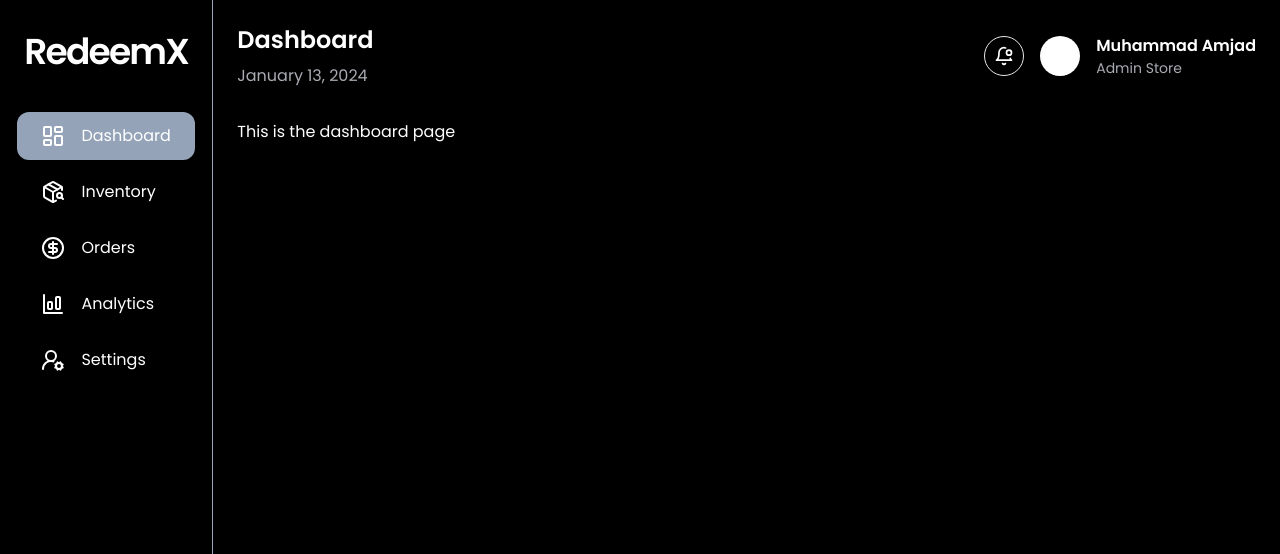
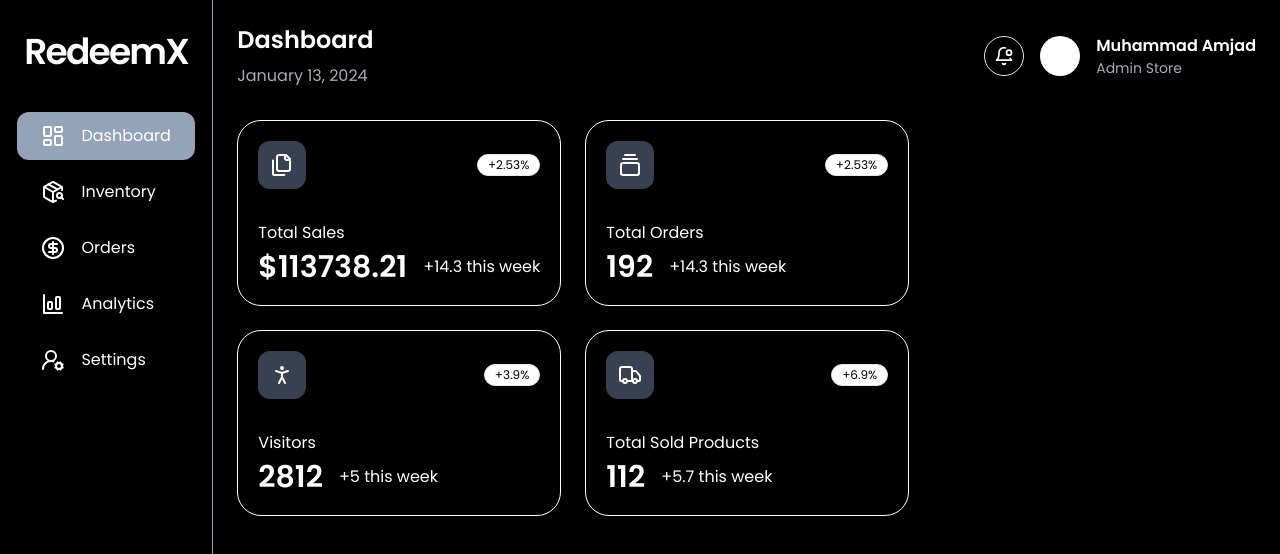
Before and after one commit to devvMuhammad/admin-redeemx, a Next.js app: page / in a window 1280 px wide. Shown: the top 554 px of the page. Built offline with nearby package versions, Linux system fonts and the light colour scheme.

Commit message:
added 4 cards for 4 types of important info

```diff
--- a/src/app/page.tsx
+++ b/src/app/page.tsx
@@ -1,7 +1,67 @@
+import InfoCard from "@/components/dashboard/InfoCard";
+import {
+  FilesIcon,
+  GalleryVerticalEndIcon,
+  PersonStandingIcon,
+  TruckIcon,
+} from "lucide-react";
+
+type DummyInfo = {
+  info: string;
+  mainNumber: number;
+  percentage: number;
+  weekDetail: number;
+  icon: React.JSX.Element;
+};
+
+const dummyData: DummyInfo[] = [
+  {
+    info: "Total Sales",
+    icon: <FilesIcon />,
+    percentage: 2.53,
+    mainNumber: 113738.21,
+    weekDetail: 14.3,
+  },
+  {
+    info: "Total Orders",
+    icon: <GalleryVerticalEndIcon />,
+    percentage: 2.53,
+    mainNumber: 192,
+    weekDetail: 14.3,
+  },
+  {
+    info: "Visitors",
+    icon: <PersonStandingIcon />,
+    percentage: 3.9,
+    mainNumber: 2812,
+    weekDetail: 5,
+  },
+  {
+    info: "Total Sold Products",
+    icon: <TruckIcon />,
+    percentage: 6.9,
+    mainNumber: 112,
+    weekDetail: 5.7,
+  },
+];
+
 export default function Home() {
   return (
-    <section>
-      <h1>This is the dashboard page </h1>
+    <section className="grid grid-cols-[auto_1fr]">
+      <div className="grid grid-rows-2 grid-cols-2 gap-6">
+        {dummyData.map(
+          ({ icon, info, percentage, mainNumber, weekDetail }, index) => (
+            <InfoCard
+              key={index}
+              info={info}
+              icon={icon}
+              percentage={percentage}
+              mainNumber={mainNumber}
+              weekDetail={weekDetail}
+            />
+          )
+        )}
+      </div>
     </section>
   );
 }
--- /dev/null
+++ b/src/components/dashboard/InfoCard.tsx
@@ -0,0 +1,34 @@
+import Badge from "../ui/Badge";
+
+type InfoCardProps = {
+  info: string;
+  mainNumber: number;
+  percentage: number;
+  weekDetail: number;
+  icon: React.JSX.Element;
+};
+
+export default function InfoCard({
+  info,
+  mainNumber,
+  percentage,
+  weekDetail,
+  icon,
+}: InfoCardProps) {
+  return (
+    <div className="flex flex-col p-5 border border-white rounded-3xl">
+      <div className="flex justify-between items-center">
+        <div className="bg-gray-700 p-3 rounded-xl">{icon}</div>
+        <Badge>{`+${percentage.toString()}%`}</Badge>
+      </div>
+      <p className="mt-8 mb-1">{info}</p>
+      <div className="flex gap-4 items-center">
+        <h1 className="font-bold text-3xl">
+          {info === "Total Sales" && "$"}
+          {mainNumber}
+        </h1>
+        <p>+{weekDetail} this week</p>
+      </div>
+    </div>
+  );
+}
--- a/src/components/sidebar/Sidebar.tsx
+++ b/src/components/sidebar/Sidebar.tsx
@@ -11,8 +11,8 @@
 import { Key } from "react";
 
 type Links = {
-  name: String;
-  link: String & Key;
+  name: string;
+  link: string & Key;
   icon: React.JSX.Element;
 }[];
 
--- /dev/null
+++ b/src/components/ui/Badge.tsx
@@ -0,0 +1,7 @@
+export default function Badge({ children }: { children: number | string }) {
+  return (
+    <p className="inline-flex items-center rounded-xl border px-2.5 py-0.5 text-xs font-thin bg-white text-black">
+      {children}
+    </p>
+  );
+}
```
